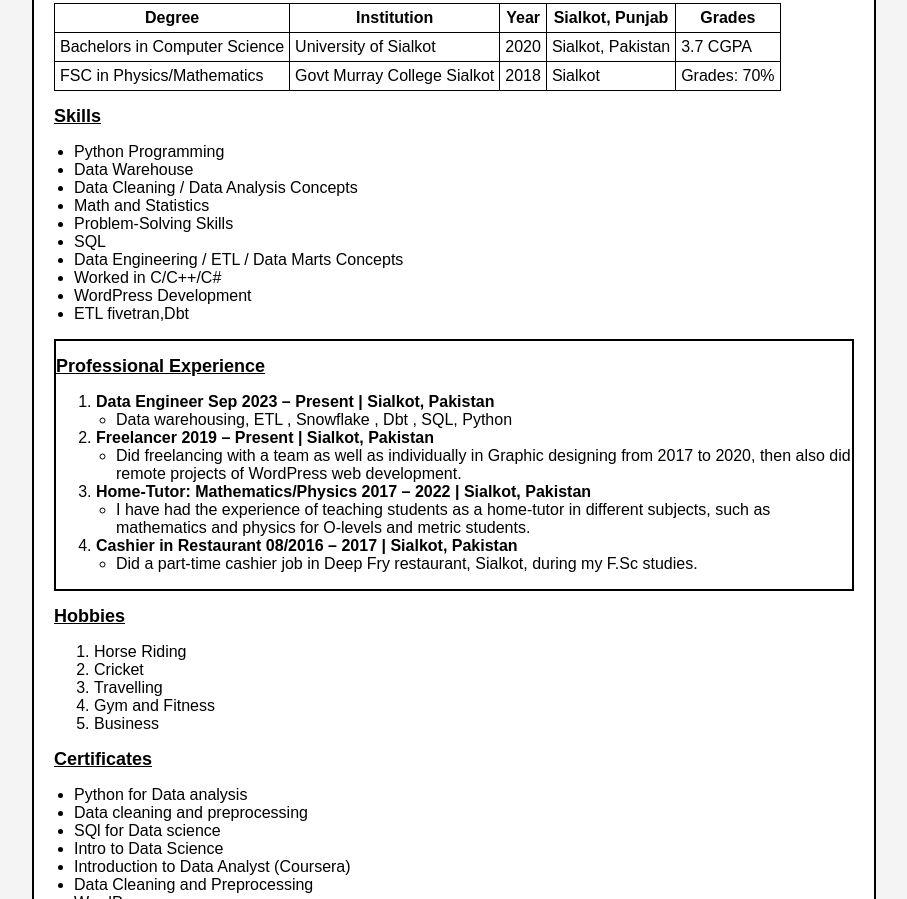
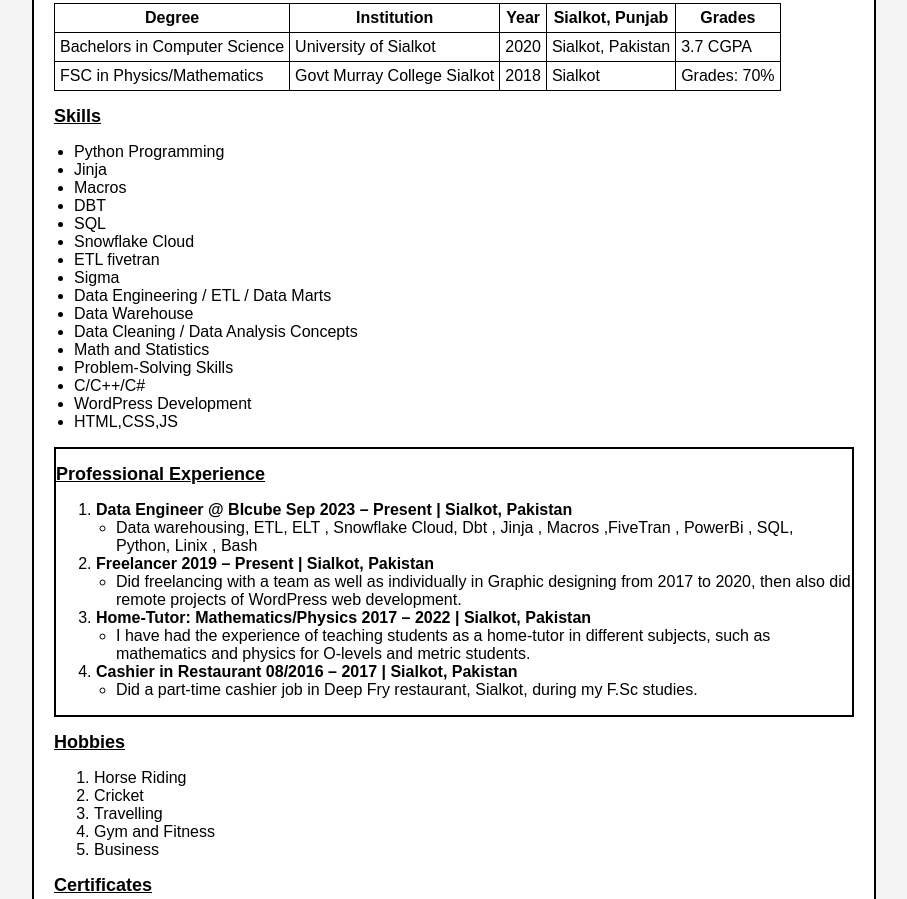
Before and after one commit to Talhahabibi/20101002-126-A2, a plain HTML site: page index.html in a window 1280 px wide. Shown: the part 457-1356 px from the top of the page, without its empty margins (186-1093 px from the left). Drawn offline with Linux system fonts and the light colour scheme.

Commit message:
index.html

```diff
--- a/index.html
+++ b/index.html
@@ -84,28 +84,38 @@
 </table>
     <h2>Skills</h2>
     <ul>
-      <li>Python Programming</li>
+     <li>Python Programming</li>
+      <li>Jinja</li>
+	<li>Macros</li>
+	<li>DBT</li>
+	<li>SQL</li>
+	<li>Snowflake Cloud</li>
+	    <li>ETL fivetran</li>
+	<li>Sigma</li>
+	 <li>Data Engineering / ETL / Data Marts </li>
       <li>Data Warehouse</li>
       <li>Data Cleaning / Data Analysis Concepts</li>
       <li>Math and Statistics</li>
       <li>Problem-Solving Skills</li>
-      <li>SQL</li>
-      <li>Data Engineering / ETL / Data Marts Concepts</li>
-      <li>Worked in C/C++/C#</li>
+
+
+      <li> C/C++/C#</li>
       <li>WordPress Development</li>
-	<li>ETL fivetran,Dbt</li>
+       <li>HTML,CSS,JS </li>
     </ul>
 	<div class="Exp">
     <h2>Professional Experience</h2>
 <ol>
-	<li><b>Data Engineer Sep 2023 – Present | Sialkot, Pakistan</b>
-<ul><li>Data warehousing, ETL , Snowflake , Dbt , SQL, Python</li></ul>
-   </li><li> <b>Freelancer 2019 – Present | Sialkot, Pakistan</b>
+	<li>
+ 	<b>Data Engineer @ BIcube Sep 2023 – Present | Sialkot, Pakistan</b><ul>
+		<li>Data warehousing, ETL, ELT , Snowflake Cloud, Dbt , Jinja , Macros ,FiveTran , PowerBi , SQL, Python, Linix , Bash</li></ul>
+   </li>
+	<li> <b>Freelancer 2019 – Present | Sialkot, Pakistan</b></li>
 <ul><li>Did freelancing with a team as well as individually in Graphic designing from 2017 to 2020, then also did remote projects of WordPress web development.</li></ul>
-   </li><li><b>Home-Tutor: Mathematics/Physics 2017 – 2022 | Sialkot, Pakistan</b>
-<ul><li>I have had the experience of teaching students as a home-tutor in different subjects, such as mathematics and physics for O-levels and metric students.</ul></li>
-   </li><li><b>Cashier in Restaurant 08/2016 – 2017 | Sialkot, Pakistan</b>
-<ul><li>Did a part-time cashier job in Deep Fry restaurant, Sialkot, during my F.Sc studies.</ul></li>
+   <li><b>Home-Tutor: Mathematics/Physics 2017 – 2022 | Sialkot, Pakistan</b></li>
+<ul><li>I have had the experience of teaching students as a home-tutor in different subjects, such as mathematics and physics for O-levels and metric students.</li></ul>
+   <li><b>Cashier in Restaurant 08/2016 – 2017 | Sialkot, Pakistan</b></li>
+<ul><li>Did a part-time cashier job in Deep Fry restaurant, Sialkot, during my F.Sc studies.</li></ul>
 </ol>
 		</div>
 
```
